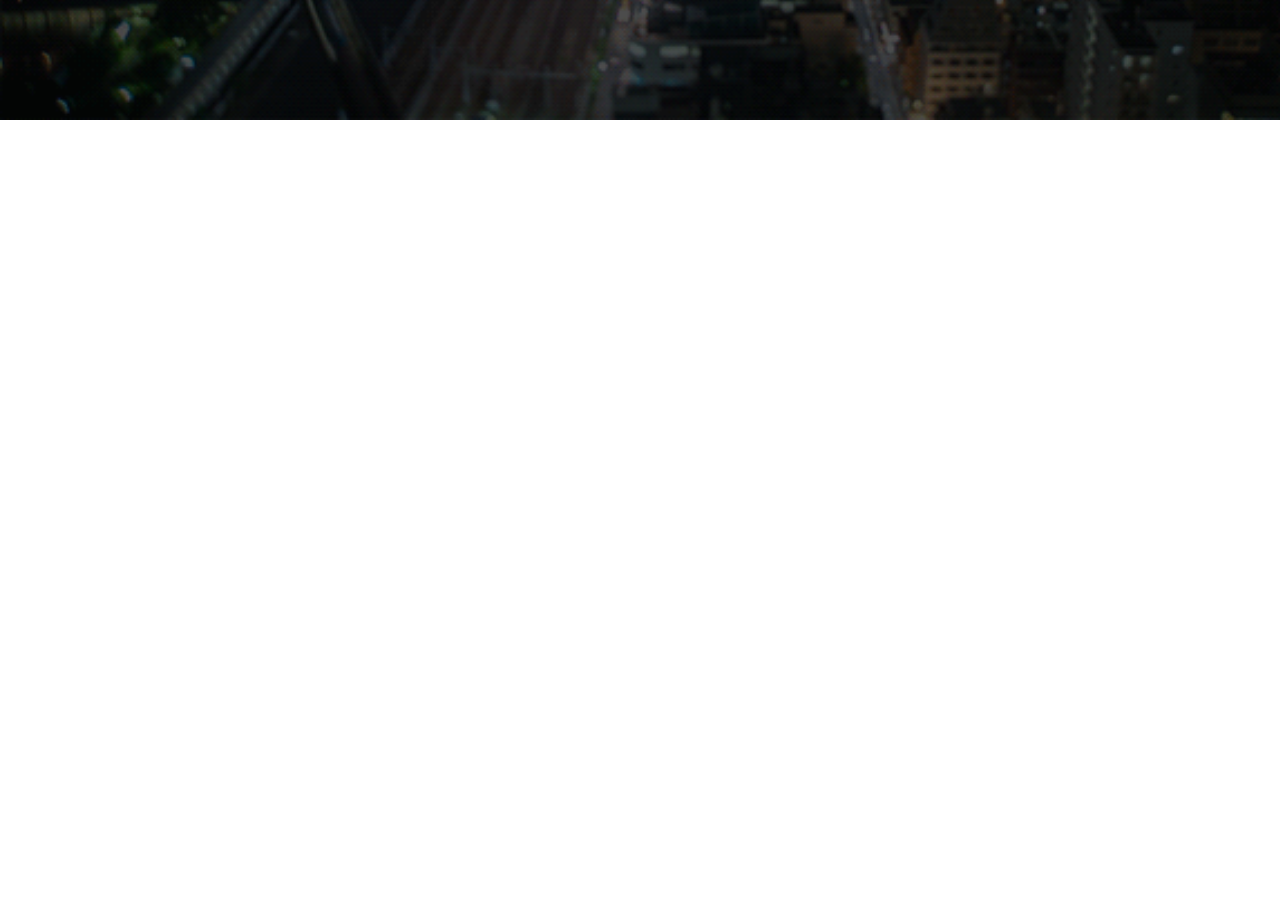
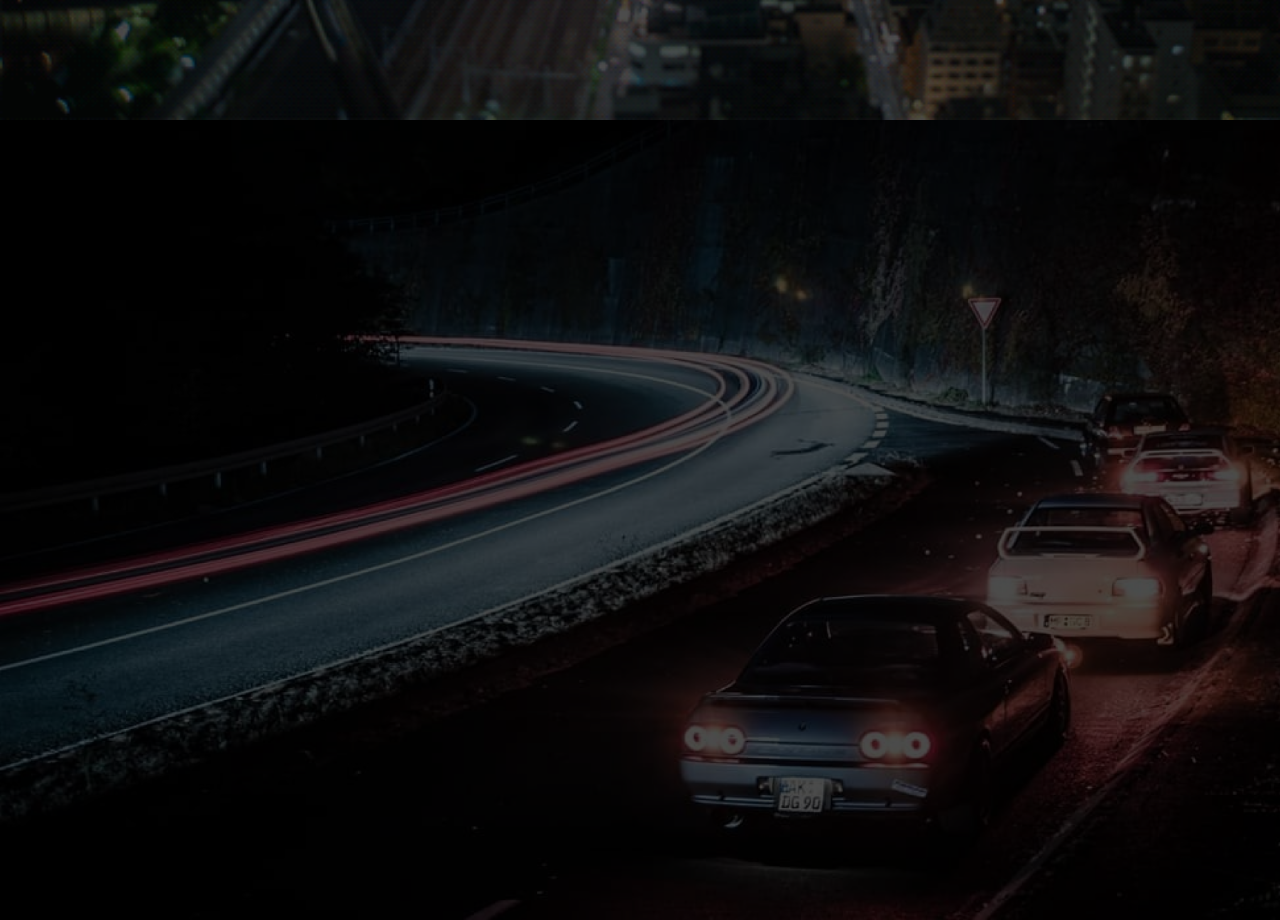
Before and after one commit to mxrshall/Web-Header-Design, a React (Vite) app: page / in a window 1280 px wide. Shown: the part 680-1600 px from the top of the page. Before the commit the page ends 800 px from the top, so only its background shows below. Built offline with nearby package versions, Linux system fonts and the light colour scheme.

Commit message:
Vytvorenie noveho komponentu a pridanie pozadia

```diff
--- a/src/App.jsx
+++ b/src/App.jsx
@@ -1,9 +1,13 @@
 import './App.css'
 import Header from './Header'
+import Popis from './Popis'
 
 function App() {
   return (
-    <Header/>
+    <>
+      <Header/>
+      <Popis/>
+    </>
   )
 }
 
--- a/src/Header.jsx
+++ b/src/Header.jsx
@@ -1,12 +1,13 @@
+import { motion } from "framer-motion"
 import HeaderText from "./HeaderText"
 
 function Header() {
   return (
-    <div className="w-full h-[100vh] bg-[url('./images/background.gif')] bg-cover">
+    <motion.div className="w-full h-[100vh] bg-[url('./images/background.gif')] bg-cover">
         <div className="w-full h-[100vh] bg-black bg-opacity-70 flex items-center justify-center">
           <HeaderText/>
         </div>
-    </div>
+    </motion.div>
   )
 }
 
--- /dev/null
+++ b/src/Popis.jsx
@@ -0,0 +1,12 @@
+import { motion } from "framer-motion"
+
+function Popis() {
+  return (
+    <motion.div className="w-full h-[100vh] bg-[url('./images/background.png')] bg-cover">
+        <div className="w-full h-[100vh] bg-black bg-opacity-70 flex items-center justify-center">
+        </div>
+    </motion.div>
+  )
+}
+
+export default Popis
```
Also changed, not shown: src/images/background.png (added).
